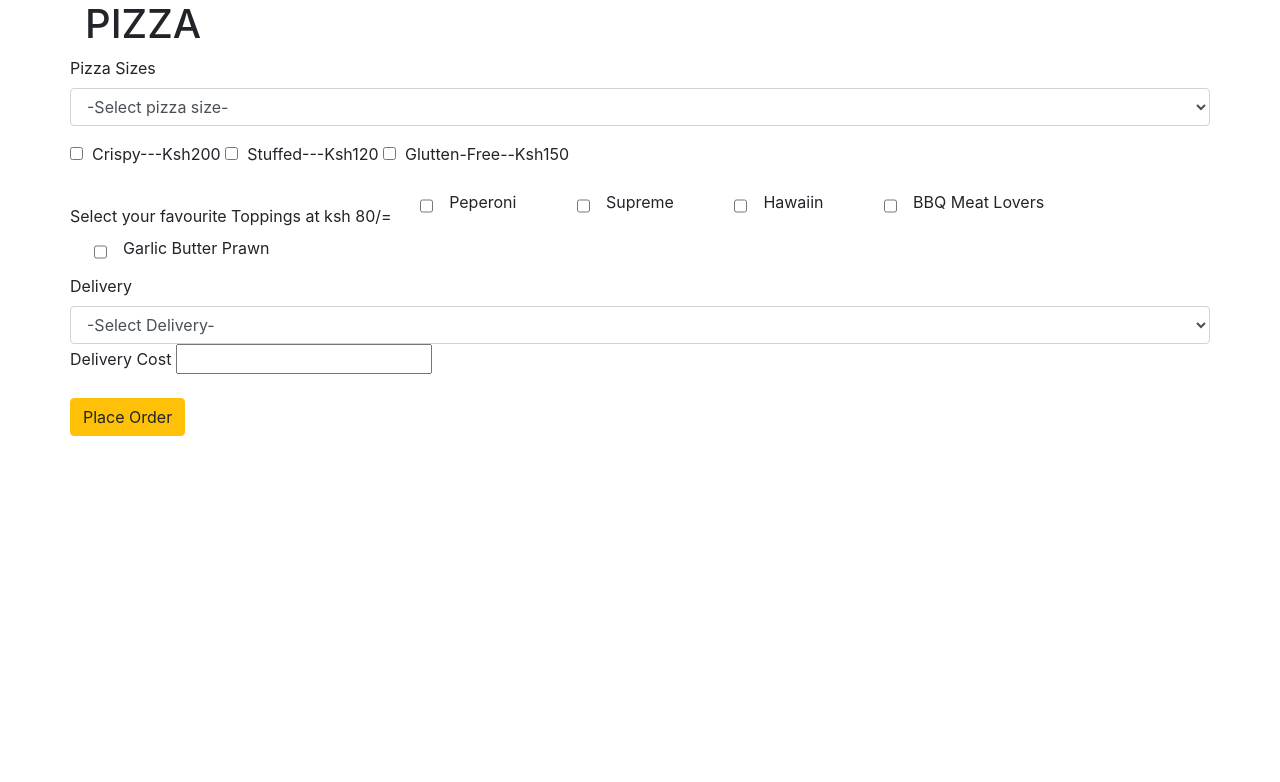
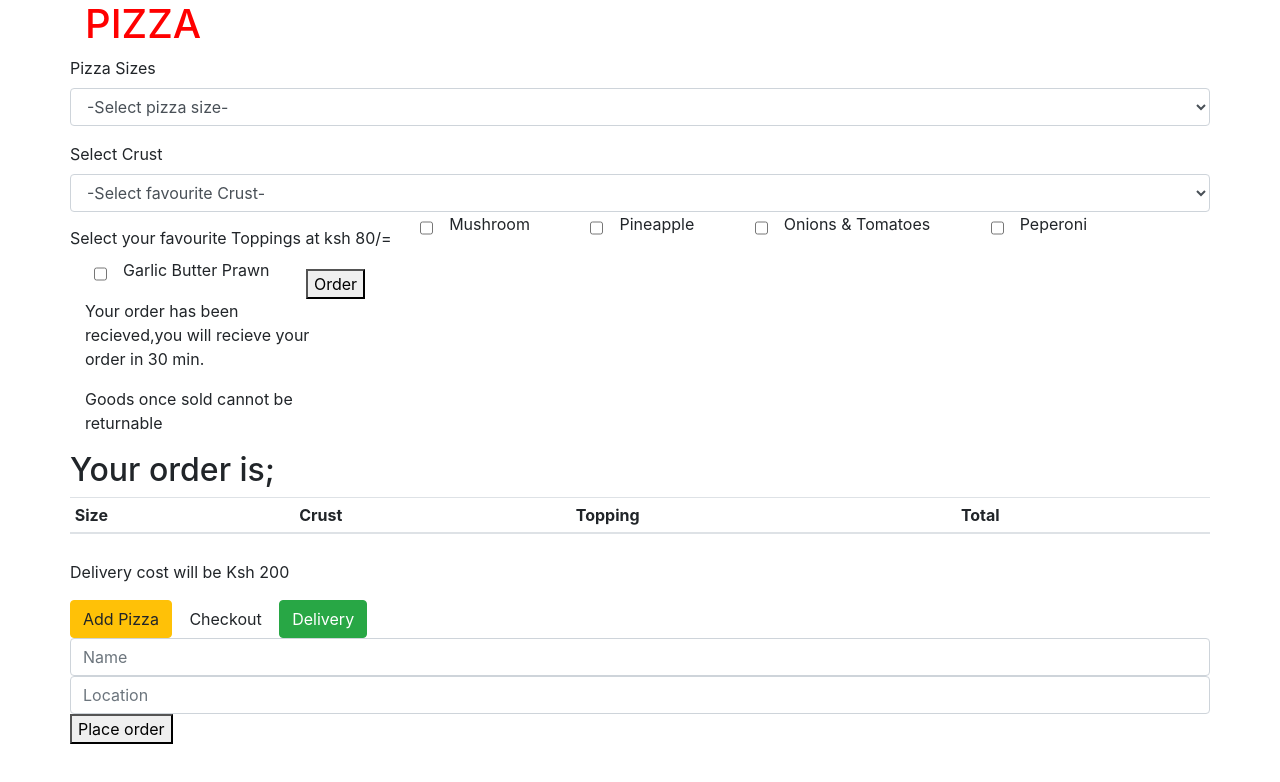
Before and after one commit to Paul-568/Paulo-Pizza, a plain HTML site: page index.html in a window 1280 px wide. Drawn offline with Linux system fonts and the light colour scheme.

Commit message:
add  table input for location delivery

```diff
--- a/css/styles.css
+++ b/css/styles.css
@@ -0,0 +1,6 @@
+.diplay-none {
+	display: none;
+}
+.container h1 {
+	color: red;
+}
--- a/index.html
+++ b/index.html
@@ -22,49 +22,84 @@
 						<option value="small">Small---Ksh500</option>
 					</select>
 				</div>
-				<div class="form-group display-none">
-					<label><input type="checkbox" name="crust" value="crispy">&nbsp;&nbsp;Crispy---Ksh200</label>
-					<label><input type="checkbox" name="crust" value="stuffed">&nbsp;&nbsp;Stuffed---Ksh120</label>
-					<label><input type="checkbox" name="crust" value="glutten">&nbsp;&nbsp;Glutten-Free--Ksh150</label>
-				</div>
+				<div class="form-group">
+					<label>Select Crust</label>
+					<select class="form-control">
+						<option label="-Select favourite Crust-"></option>
+						<option value="crispy">Crispy---Ksh200</option>
+						<option value="stuffed">Stuffed---Ksh200</option>
+						<option value="gluttenfree">Glutten-Free---Ksh200</option>
+					</select>
 				<div class="form-group toppings display-none">
 					<label for="Toppings">Select your favourite Toppings at ksh 80/=</label>
 					<div class="custom-control custom-chekbox custom-control-inline">
+						<input type="checkbox" name="toppings" id="peperoni" class="custom-control-inline" value="mushroom">
+						<label class="custom-control-inline" for="mushroom">Mushroom</label>
+					</div>
+					<div class="custom-control custom-chekbox custom-control-inline">
+						<input type="checkbox" name="toppings" id="pineapple" class="custom-control-inline" value="pineapple">
+						<label class="custom-control-inline" for="supreme">Pineapple</label>
+					</div>
+					<div class="custom-control custom-chekbox custom-control-inline">
+						<input type="checkbox" name="toppings" id="onions" class="custom-control-inline" value="onions">
+						<label class="custom-control-inline" for="hawaiin">Onions & Tomatoes</label>
+					</div>
+						<div class="custom-control custom-chekbox custom-control-inline">
 						<input type="checkbox" name="toppings" id="peperoni" class="custom-control-inline" value="peperoni">
 						<label class="custom-control-inline" for="peperoni">Peperoni</label>
-					</div>
-					<div class="custom-control custom-chekbox custom-control-inline">
-						<input type="checkbox" name="toppings" id="supreme" class="custom-control-inline" value="supreme">
-						<label class="custom-control-inline" for="supreme">Supreme</label>
-					</div>
-					<div class="custom-control custom-chekbox custom-control-inline">
-						<input type="checkbox" name="toppings" id="hawaiin" class="custom-control-inline" value="hawaiin">
-						<label class="custom-control-inline" for="hawaiin">Hawaiin</label>
-					</div>
-						<div class="custom-control custom-chekbox custom-control-inline">
-						<input type="checkbox" name="toppings" id="bbq" class="custom-control-inline" value="bbq">
-						<label class="custom-control-inline" for="bbq">BBQ Meat Lovers</label>
 					</div>
 					<div class="custom-control custom-chekbox custom-control-inline">
 						<input type="checkbox" name="toppings" id="garlic" class="custom-control-inline" value="garlic">
 						<label class="custom-control-inline" for="garlic">Garlic Butter Prawn</label>
 					</div>
-					<div class="form-group">
-					<label>Delivery</label>
-					<select class="form-control">
-						<option label="-Select Delivery-"></option>
-						<option value="yes">Yes</option>
-						<option value="no">No</option>
-					</select>
-					<div class="form-group yes display-none">
-					<label>Delivery Cost</label>
-					<label><input type="number" name="yes" value="cost">&nbsp;&nbsp;</label>
+				<button type="btn btn-sm btn-alert">Order</button>
+
+			</form>
+			<div class="col-md-3">
+				<p>Your order has been recieved,you will recieve your order in 30 min.</p>
+				<p>Goods once sold cannot be returnable</p>
+			</div>
+			<div class="order">
+				<h2>Your order is;</h2>
+				<div id="your-orders">
+					<table class="table table-sm pizzatable">
+						<thead>
+							<tr>
+								<th scope="col">Size</th>
+								<th scope="col">Crust</th>
+								<th scope="col">Topping</th>
+								<th scope="col">Total</th>
+							</tr>
+						</thead>
+						<pbody id="ordersmade">
+							<tr>
+							<td id="pizzasize"></td>
+							<td id="pizzacrust"></td>
+							<td id="pizzatopping"></td>
+							<td id="totals"></td>
+							</tr>
+						</pbody>
+					</table>
+					<p id="pizzatotal"></p>
+					<p id="totalbill"></p>
+					<p id="addedprice">Delivery cost will be Ksh 200</p>
+					<p id="finalmessage"></p>
 				</div>
-					<button class="btn btn-warning "type="submit">Place Order</button>
+				<div>
+				<button class="btn btn-warning">Add Pizza</button>
+				<button class="btn btn-alert">Checkout</button>
+				<button class="btn btn-success">Delivery</button>
+			</div>
+			<div class="delivery">
+				<div class="form-group">
+					<input type="text" id="name" placeholder="Name" class="form-control">
+					<input type="text" id="location" class="form-control" placeholder="Location">
+					<button btn btn-alert id="fina-order">Place order</button>
+
 				</div>
-			</form>
-			<div class="col-md-3"></div>
-			<div class="col-md-2"></div>
+
+			</div>
+
 		</div>
 	</div>
 
```
